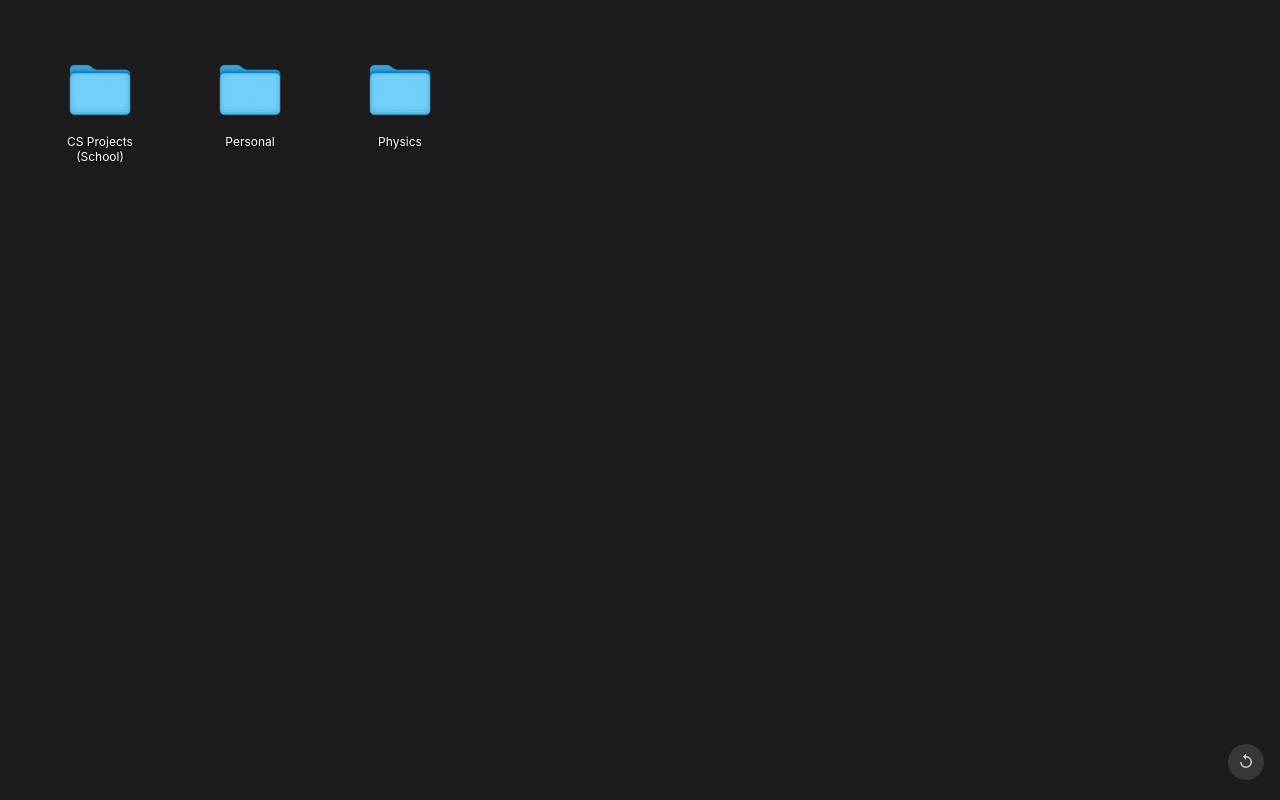
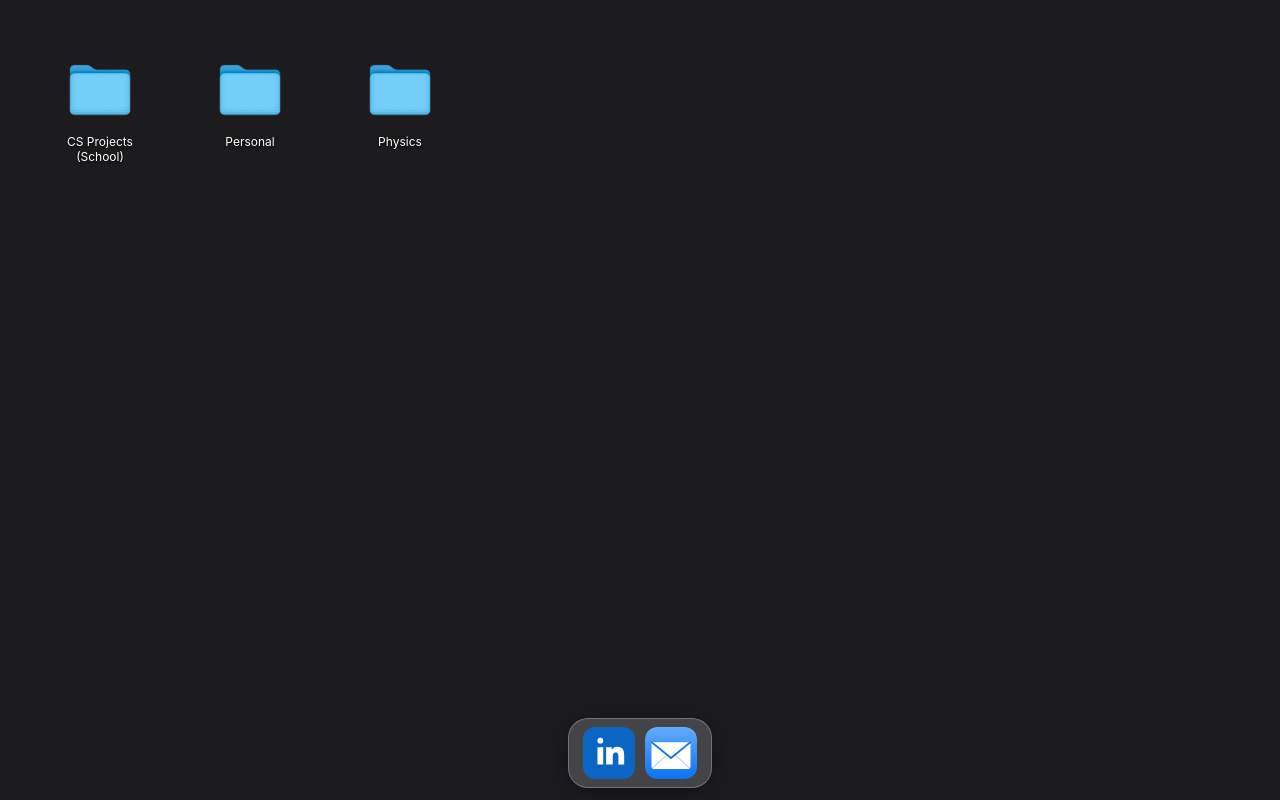
Before and after one commit to NicoDiLullo/site, a React (Vite) app: page / in a window 1280 px wide. Built offline with nearby package versions, Linux system fonts and the light colour scheme.

Commit message:
move email and linked in to dock

```diff
--- a/src/App.css
+++ b/src/App.css
@@ -477,6 +477,49 @@
   text-decoration: underline;
 }
 
+/* ── Dock ── */
+.dock {
+  position: fixed;
+  bottom: 12px;
+  left: 50%;
+  transform: translateX(-50%);
+  display: flex;
+  align-items: flex-end;
+  gap: 10px;
+  padding: 8px 14px;
+  background: rgba(255, 255, 255, 0.18);
+  backdrop-filter: blur(24px) saturate(1.8);
+  -webkit-backdrop-filter: blur(24px) saturate(1.8);
+  border-radius: 20px;
+  border: 0.5px solid rgba(255, 255, 255, 0.25);
+  box-shadow: 0 4px 24px rgba(0, 0, 0, 0.35);
+  z-index: 9999;
+}
+
+.dock-item {
+  width: 52px;
+  height: 52px;
+  padding: 0;
+  border: none;
+  background: none;
+  cursor: pointer;
+  border-radius: 12px;
+  overflow: hidden;
+  transition: transform 0.15s ease, filter 0.15s;
+  transform-origin: bottom center;
+}
+
+.dock-item svg {
+  width: 100%;
+  height: 100%;
+  display: block;
+}
+
+.dock-item:hover {
+  transform: scale(1.25) translateY(-6px);
+  filter: brightness(1.05);
+}
+
 /* ── Reload button ── */
 .reload-button {
   position: fixed;
--- a/src/App.tsx
+++ b/src/App.tsx
@@ -1,9 +1,11 @@
 import { useState, useCallback } from 'react'
 import { Folder } from './components/Folder'
 import { Window } from './components/Window'
+import { Dock } from './components/Dock'
 import { AstroPage } from './pages/AstroPage'
 import { PersonalPage } from './pages/PersonalPage'
 import { SchoolView } from './views/SchoolView'
+import { EmailView } from './views/EmailView'
 import './App.css'
 
 type Page = 'desktop' | 'astro' | 'personal'
@@ -21,6 +23,7 @@ export default function App() {
   const [page, setPage] = useState<Page>('desktop')
   const [windows, setWindows] = useState<OpenWindow[]>([])
   const [topZ, setTopZ] = useState(10)
+  const [emailOpen, setEmailOpen] = useState(false)
 
   const openWindow = useCallback(
     (id: WindowId) => {
@@ -60,10 +63,13 @@ export default function App() {
     })
   }, [])
 
-  if (page === 'astro') return <AstroPage onBack={() => setPage('desktop')} />
-  if (page === 'personal') return <PersonalPage onBack={() => setPage('desktop')} />
+  const emailZIndex = topZ + 1
 
   return (
+    <>
+      {page === 'astro' && <AstroPage onBack={() => setPage('desktop')} />}
+      {page === 'personal' && <PersonalPage onBack={() => setPage('desktop')} />}
+      {page === 'desktop' && (
         <div className="desktop">
           <Folder
             name="CS Projects (School)"
@@ -97,15 +103,22 @@ export default function App() {
               <SchoolView />
             </Window>
           ))}
+        </div>
+      )}
 
-      <button className="reload-button" onClick={() => location.reload()} title="Reload">
-        <svg viewBox="0 0 24 24" fill="none" xmlns="http://www.w3.org/2000/svg">
-          <path
-            d="M12 4V1L8 5l4 4V6a6 6 0 016 6 6 6 0 01-6 6 6 6 0 01-6-6H4a8 8 0 008 8 8 8 0 008-8 8 8 0 00-8-8z"
-            fill="currentColor"
-          />
-        </svg>
-      </button>
-    </div>
+      {emailOpen && (
+        <Window
+          title="Email"
+          onClose={() => setEmailOpen(false)}
+          initialX={160}
+          initialY={140}
+          zIndex={emailZIndex}
+        >
+          <EmailView />
+        </Window>
+      )}
+
+      <Dock onMailClick={() => setEmailOpen(true)} />
+    </>
   )
 }
--- /dev/null
+++ b/src/components/Dock.tsx
@@ -0,0 +1,22 @@
+import { LinkedInSVG, AppleMailSVG } from './AppIcon'
+
+interface DockProps {
+  onMailClick: () => void
+}
+
+export function Dock({ onMailClick }: DockProps) {
+  const openLinkedIn = () => {
+    window.open('https://www.linkedin.com/in/nicholas-dilullo-3a0436185/', '_blank', 'noreferrer')
+  }
+
+  return (
+    <div className="dock">
+      <button className="dock-item" onClick={openLinkedIn} title="LinkedIn">
+        <LinkedInSVG />
+      </button>
+      <button className="dock-item" onClick={onMailClick} title="Email">
+        <AppleMailSVG />
+      </button>
+    </div>
+  )
+}
--- a/src/pages/PersonalPage.tsx
+++ b/src/pages/PersonalPage.tsx
@@ -1,19 +1,8 @@
-import { useState, useCallback } from 'react'
-import { AppIcon, LinkedInSVG, AppleMailSVG } from '../components/AppIcon'
-import { Window } from '../components/Window'
-import { EmailView } from '../views/EmailView'
-
 interface PersonalPageProps {
   onBack: () => void
 }
 
 export function PersonalPage({ onBack }: PersonalPageProps) {
-  const [emailOpen, setEmailOpen] = useState(false)
-
-  const openLinkedIn = useCallback(() => {
-    window.open('https://www.linkedin.com/in/nicholas-dilullo-3a0436185/', '_blank', 'noreferrer')
-  }, [])
-
   return (
     <div className="folder-page">
       <div className="folder-page-header">
@@ -22,27 +11,6 @@ export function PersonalPage({ onBack }: PersonalPageProps) {
         </button>
         <span className="folder-page-title">Personal</span>
       </div>
-
-      <div className="app-icon-grid">
-        <AppIcon label="LinkedIn" onClick={openLinkedIn}>
-          <LinkedInSVG />
-        </AppIcon>
-        <AppIcon label="Email" onClick={() => setEmailOpen(true)}>
-          <AppleMailSVG />
-        </AppIcon>
-      </div>
-
-      {emailOpen && (
-        <Window
-          title="Email"
-          onClose={() => setEmailOpen(false)}
-          initialX={160}
-          initialY={140}
-          zIndex={10}
-        >
-          <EmailView />
-        </Window>
-      )}
     </div>
   )
 }
```
Also changed, not shown: 5 other files (tests, documents, lock files or other folders). Lines whose indentation alone changed are shown as unchanged.
